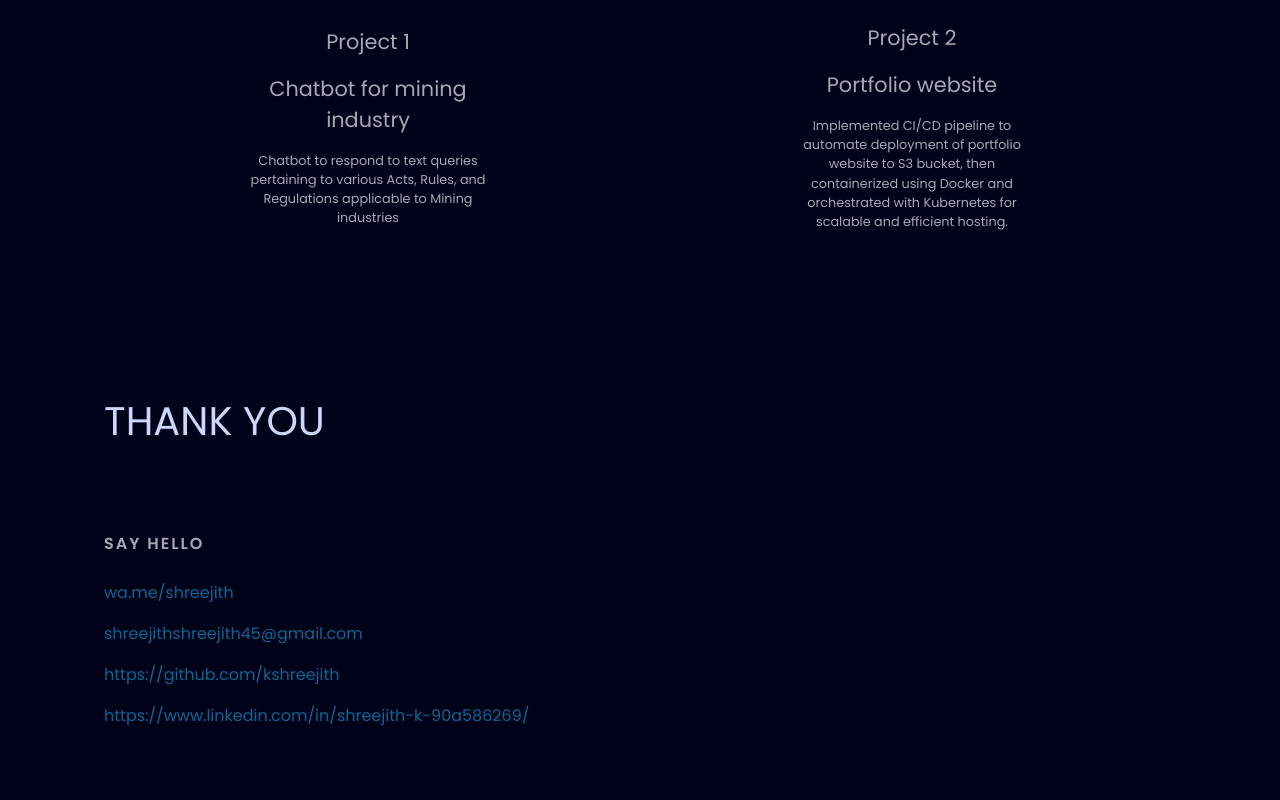
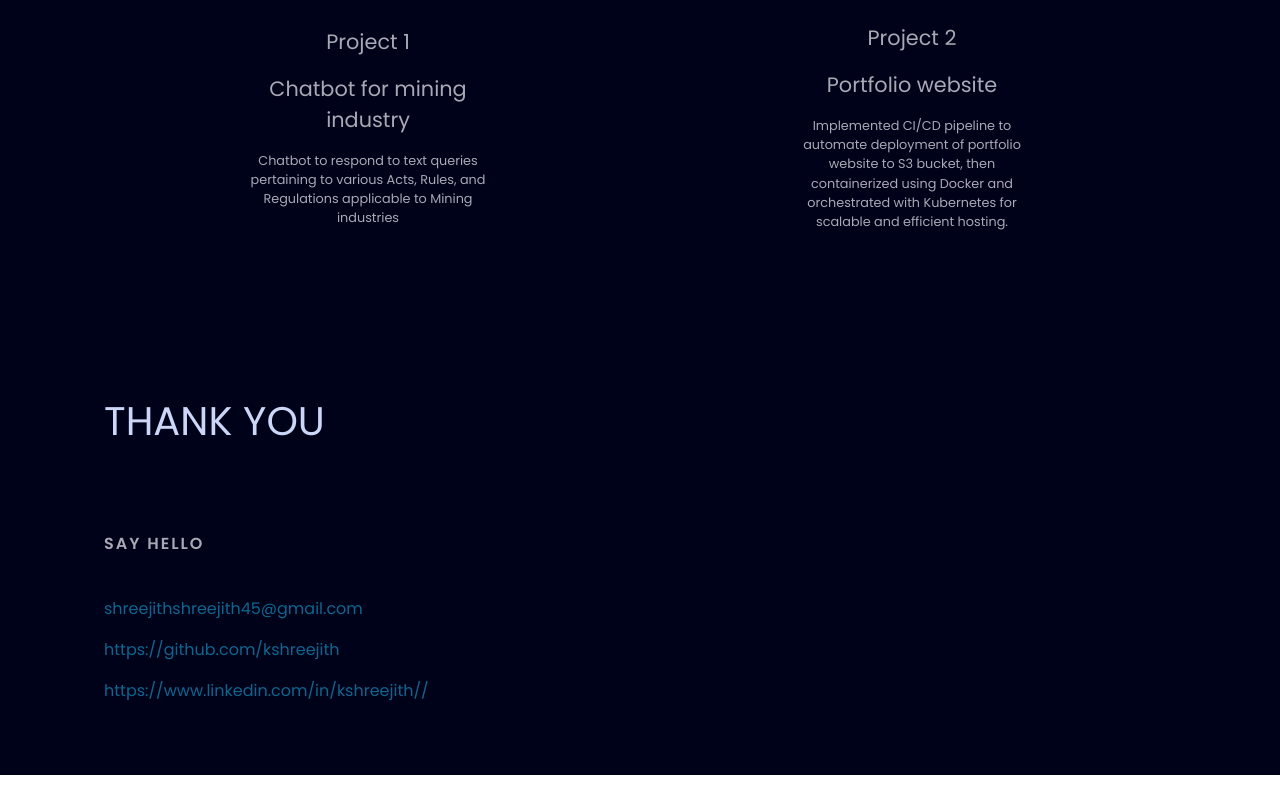
Before and after one commit to kshreejith/my-portfolio, a React (Create React App) app: page / in a window 1280 px wide. Shown: the part 2179-2979 px from the top of the page. After the commit the page ends 2954 px from the top, so only its background shows below. Built offline with nearby package versions, Linux system fonts and the light colour scheme.

Commit message:
Update Contact.js

```diff
--- a/src/components/Contact.js
+++ b/src/components/Contact.js
@@ -35,10 +35,10 @@ const Contact = () => {
                         </div>
                         <div className="contact-hello">
                             <p>Say Hello</p>
-                            <Link className='hello-links' to="//wa.me/+2348060860565" target='_blank'>wa.me/shreejith</Link>
+                            <Link className='hello-links' to="" target='_blank'></Link>
                             <a className='hello-links' href="mailto:shreejithshreejith45@gmail.com" target='_blank' rel="noreferrer">shreejithshreejith45@gmail.com</a>
                             <a className='hello-links' href="mailto:https://github.com/kshreejith" target='_blank' rel="noreferrer">https://github.com/kshreejith</a>
-                            <a className='hello-links' href="mailto:https://www.linkedin.com/in/shreejith-k-90a586269/" target='_blank' rel="noreferrer">https://www.linkedin.com/in/shreejith-k-90a586269/</a>
+                            <a className='hello-links' href="mailto:https://www.linkedin.com/in/kshreejith/" target='_blank' rel="noreferrer">https://www.linkedin.com/in/kshreejith//</a>
                         </div>
                     </motion.div>
                     <motion.div className="right-box" initial={{opacity: 0, y: '50px'}} whileInView={verticalLeft}>
```
